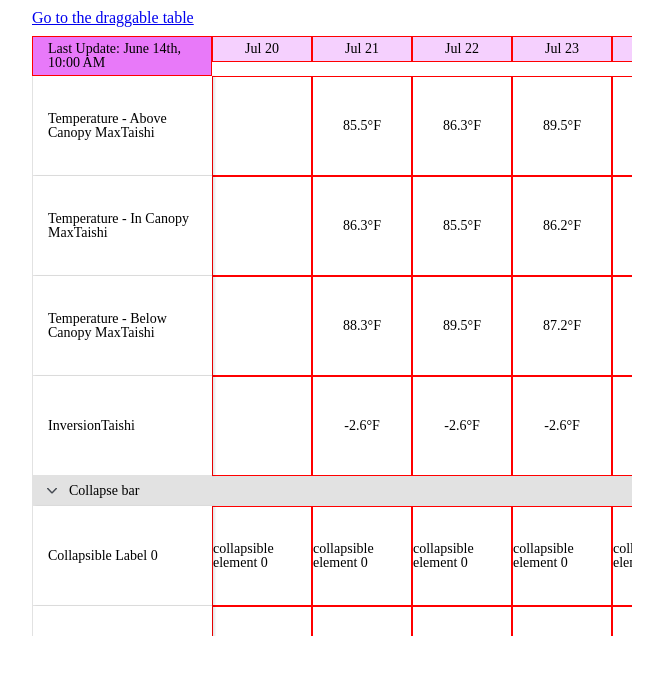
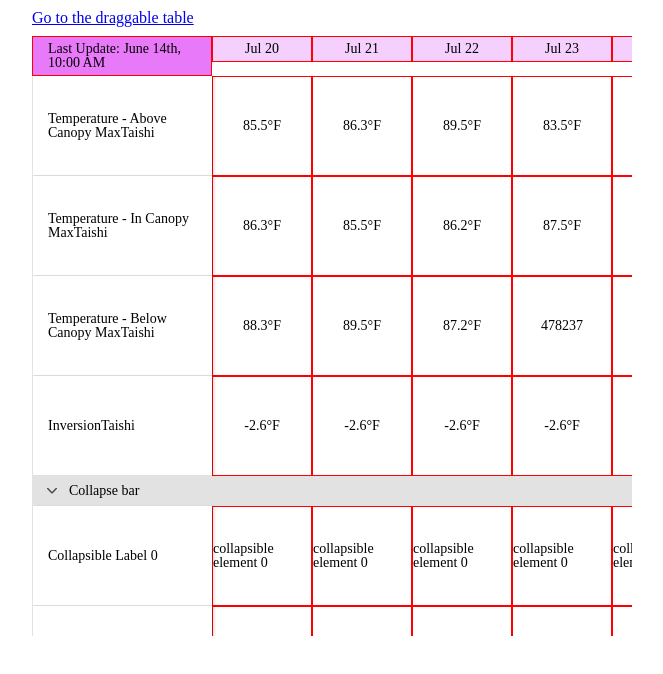
Before and after one commit to taishikato/simple-dnd-example-2, a React (Vite) app: page /collapse in a window 1280 px wide. Shown: the top 674 px of the page, without its empty margins (308-971 px from the left). Built offline with nearby package versions, Linux system fonts and the light colour scheme.

Commit message:
create Rows component

```diff
--- a/src/BlairTable/Bottom/Bottom.tsx
+++ b/src/BlairTable/Bottom/Bottom.tsx
@@ -8,6 +8,7 @@ import {
 } from "../consts";
 import CollapseArrow from "../assets/CollapseArrow.svg";
 import { useState } from "react";
+import Rows from "./Right/Rows/Rows";
 
 const Bottom = ({ columns, data }: any) => {
   const [isOpen, setIsOpen] = useState(true);
@@ -180,28 +181,7 @@ const Bottom = ({ columns, data }: any) => {
               {data.map((d: any) => {
                 return d.items.map((item: any) => {
                   return (
-                    <div
-                      className={css({ height: 100, display: "flex" })}
-                      onClick={(e) => handleCollapse(e)}
-                    >
-                      {columns.map((c: any) => {
-                        return (
-                          <div
-                            key={item.valueName}
-                            className={css({
-                              width: "100px",
-                              border: "1px solid red",
-                              boxSizing: "border-box",
-                              display: "flex",
-                              alignItems: "center",
-                              justifyContent: "center",
-                            })}
-                          >
-                            {item.values[c.dataIndex]}
-                          </div>
-                        );
-                      })}
-                    </div>
+                    <Rows key={item.valueName} columns={columns} item={item} />
                   );
                 });
               })}
--- /dev/null
+++ b/src/BlairTable/Bottom/Right/Rows/Rows.tsx
@@ -0,0 +1,28 @@
+import { css } from "@emotion/css";
+
+const Rows = ({ columns, item }: any) => {
+  return (
+    <div className={css({ height: 100, display: "flex" })}>
+      {columns.map((c: any, i: number) => {
+        if (i !== 0)
+          return (
+            <div
+              key={c.key}
+              className={css({
+                width: "100px",
+                border: "1px solid red",
+                boxSizing: "border-box",
+                display: "flex",
+                alignItems: "center",
+                justifyContent: "center",
+              })}
+            >
+              {item.values[c.dataIndex]}
+            </div>
+          );
+      })}
+    </div>
+  );
+};
+
+export default Rows;
```
